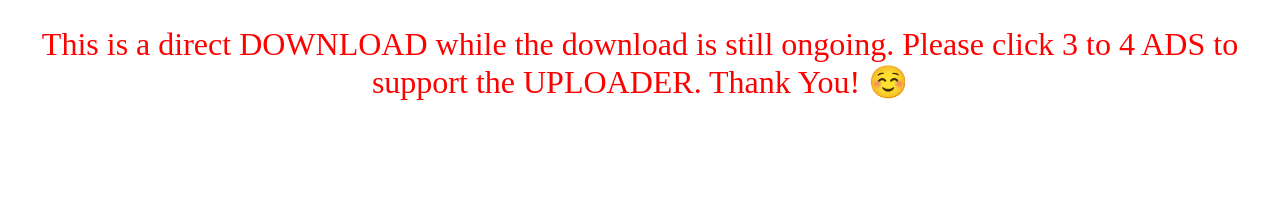
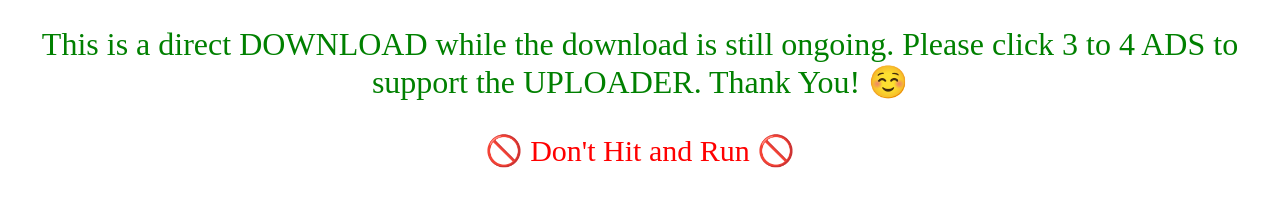
Before and after one commit to mobiflix/bangkera, a plain HTML site: page index.html in a window 1280 px wide. Shown: the part 314-520 px from the top of the page. Drawn offline with Linux system fonts and the light colour scheme.

Commit message:
Update index.html

```diff
--- a/index.html
+++ b/index.html
@@ -8,7 +8,8 @@ window.open('https://ptounood.top/4/9166498');
 window.open('https://www.stackoverflow.com/');
 return true;><img src="https://config.mobiflixhub.workers.dev/0:/images.jpg" alt="Button Image"></a>
 
-<p style="font-size:32px;color:red;">This is a direct DOWNLOAD while the download is still ongoing. Please click 3 to 4 ADS to support the UPLOADER. Thank You! ☺️ </p>
+<p style="font-size:32px;color:green;">This is a direct DOWNLOAD while the download is still ongoing. Please click 3 to 4 ADS to support the UPLOADER. Thank You! ☺️ </p>
+<p style="font-size:30px;color:red;">🚫 Don't Hit and Run 🚫</p>
 
 </body>
 </html>
```
